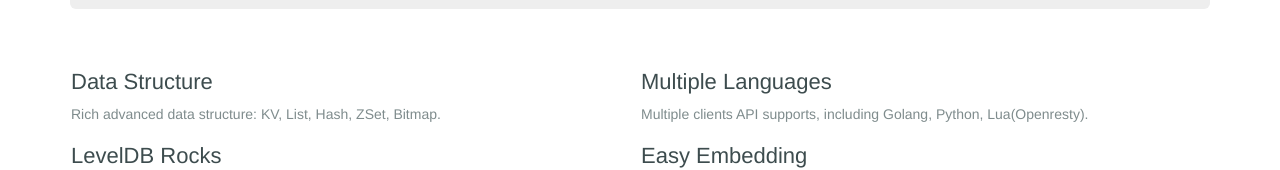
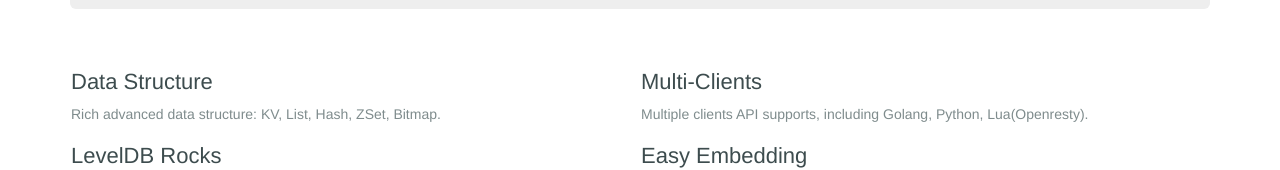
Before and after one commit to ledisdb/ledisdb, a plain HTML site: page index.html in a window 1280 px wide. Shown: the part 410-580 px from the top of the page. Drawn offline with nearby package versions, Linux system fonts and the light colour scheme.

Commit message:
adjust text

```diff
--- a/index.html
+++ b/index.html
@@ -62,7 +62,7 @@
 
         <div class="col-lg-6">
 
-          <h3>Multiple Languages</h3>
+          <h3>Multi-Clients </h3>
           <p>Multiple clients API supports, including Golang, Python, Lua(Openresty).</p>
 
           <h3>Easy Embedding</h3>
```
